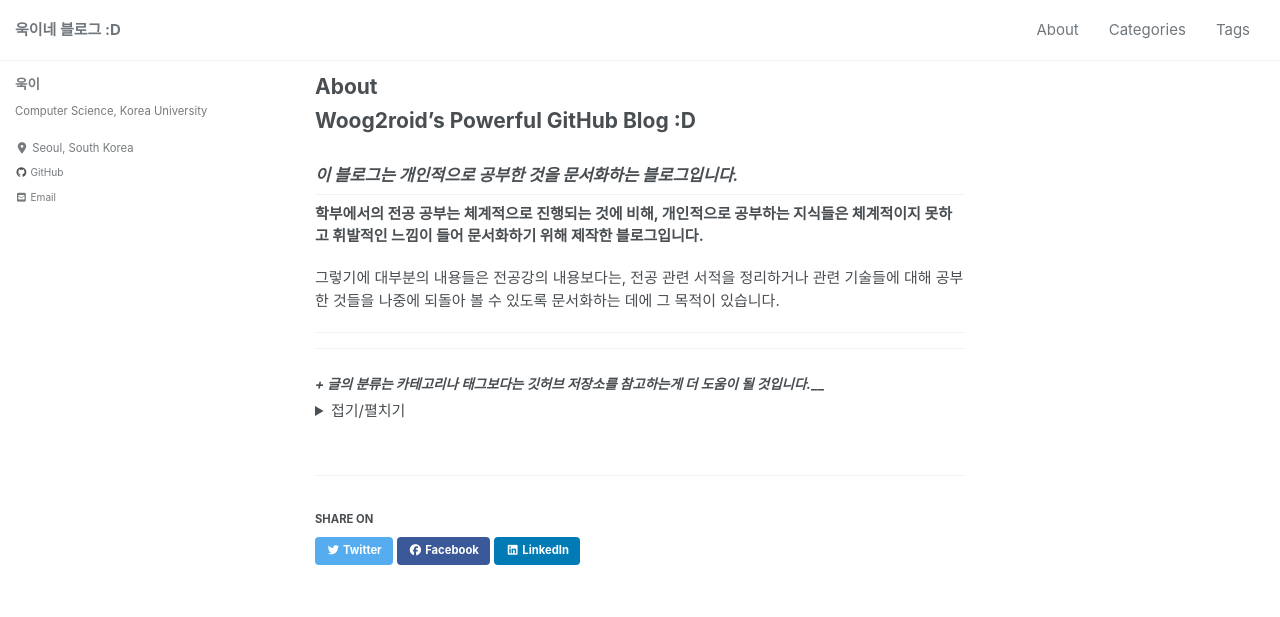
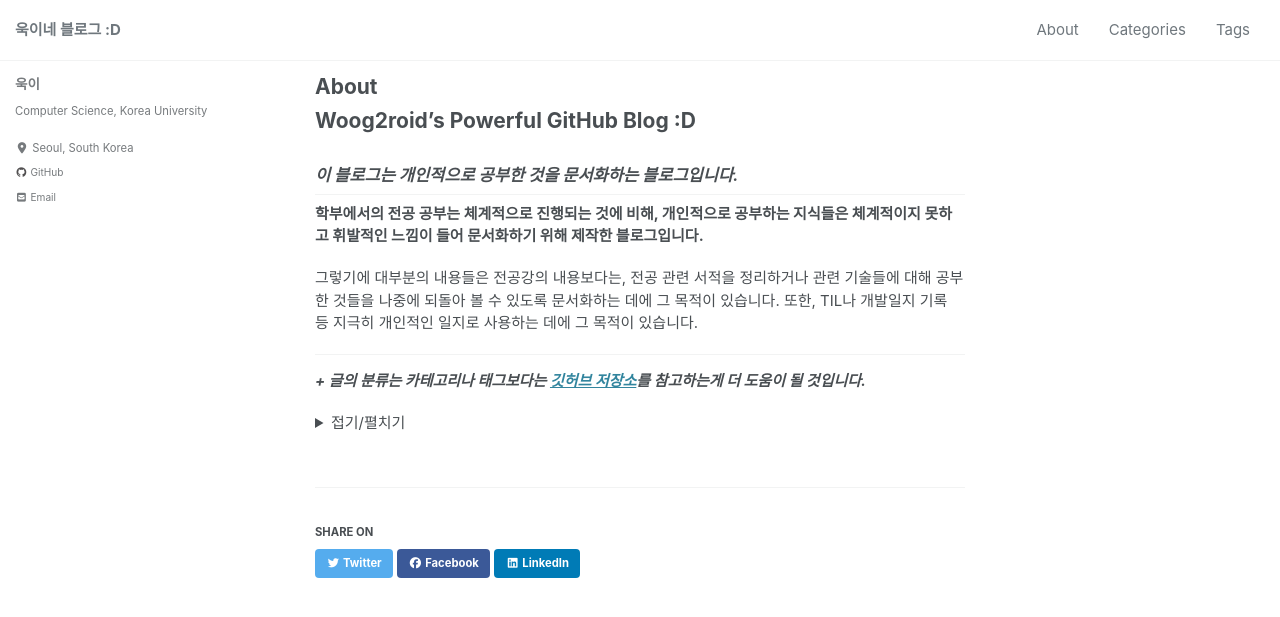
Before and after one commit to woog2roid/old-blog, a Jekyll site: the page built from _pages/about.md, in a window 1280 px wide and 900 px high. Shown: the top 617 px of the window. Built offline with Jekyll 4.4.1, drawn with Linux system fonts in a browser that asks for light colours; cached includes are drawn as plain includes; nearby versions of some CDN libraries.

Commit message:
about page update

```diff
--- a/_pages/about.md
+++ b/_pages/about.md
@@ -3,19 +3,17 @@ title: "About"
 permalink: /about/
 layout: single
 ---
-# Woog2roid's Powerful GitHub Blog :D
+# Woog2roid’s Powerful GitHub Blog :D
 
 ## *이 블로그는 개인적으로 공부한 것을 문서화하는 블로그입니다.*
 
 __학부에서의 전공 공부는 체계적으로 진행되는 것에 비해, 개인적으로 공부하는 지식들은 체계적이지 못하고 휘발적인 느낌이 들어 문서화하기 위해 제작한 블로그입니다.__
 
-그렇기에 대부분의 내용들은 전공강의 내용보다는, 전공 관련 서적을 정리하거나 관련 기술들에 대해 공부한 것들을 나중에 되돌아 볼 수 있도록 문서화하는 데에 그 목적이 있습니다.
+그렇기에 대부분의 내용들은 전공강의 내용보다는, 전공 관련 서적을 정리하거나 관련 기술들에 대해 공부한 것들을 나중에 되돌아 볼 수 있도록 문서화하는 데에 그 목적이 있습니다. 또한, TIL나 개발일지 기록 등 지극히 개인적인 일지로 사용하는 데에 그 목적이 있습니다.
 
 -----
------
 
-### *+ 글의 분류는 카테고리나 태그보다는 깃허브 저장소를 참고하는게 더 도움이 될 것입니다.*__
-
+__*+ 글의 분류는 카테고리나 태그보다는 [깃허브 저장소](https://github.com/woog2roid/woog2roid.github.io/tree/master/_posts)를 참고하는게 더 도움이 될 것입니다.*__
 <details>
 <summary>접기/펼치기</summary>
 <div markdown = 1>
```
